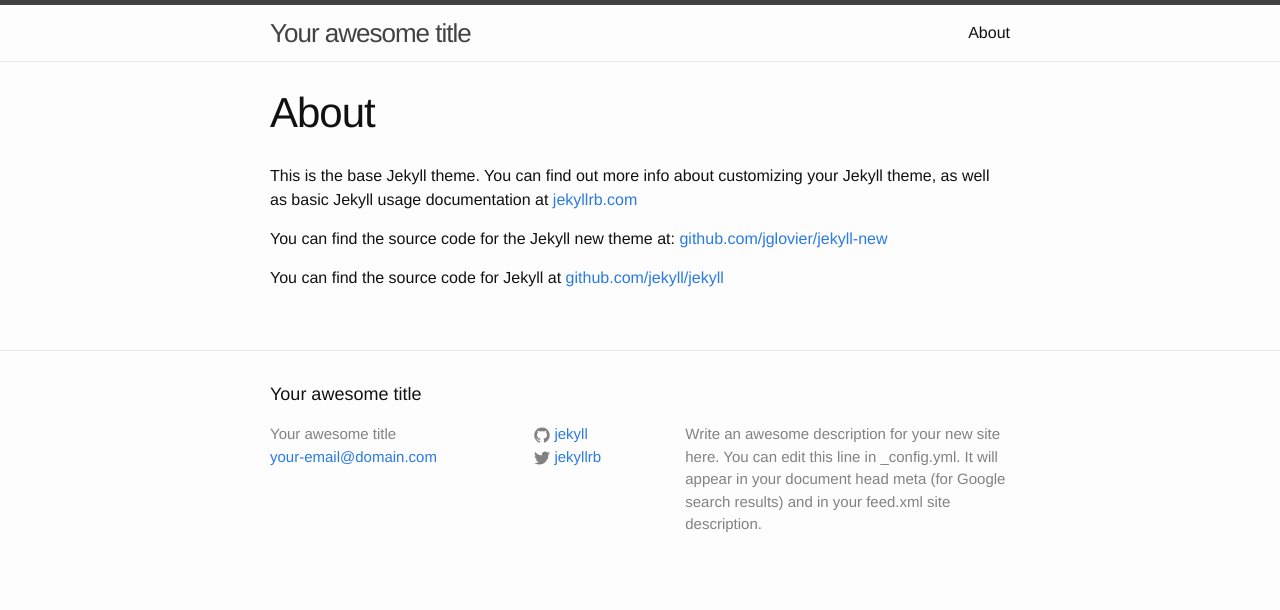
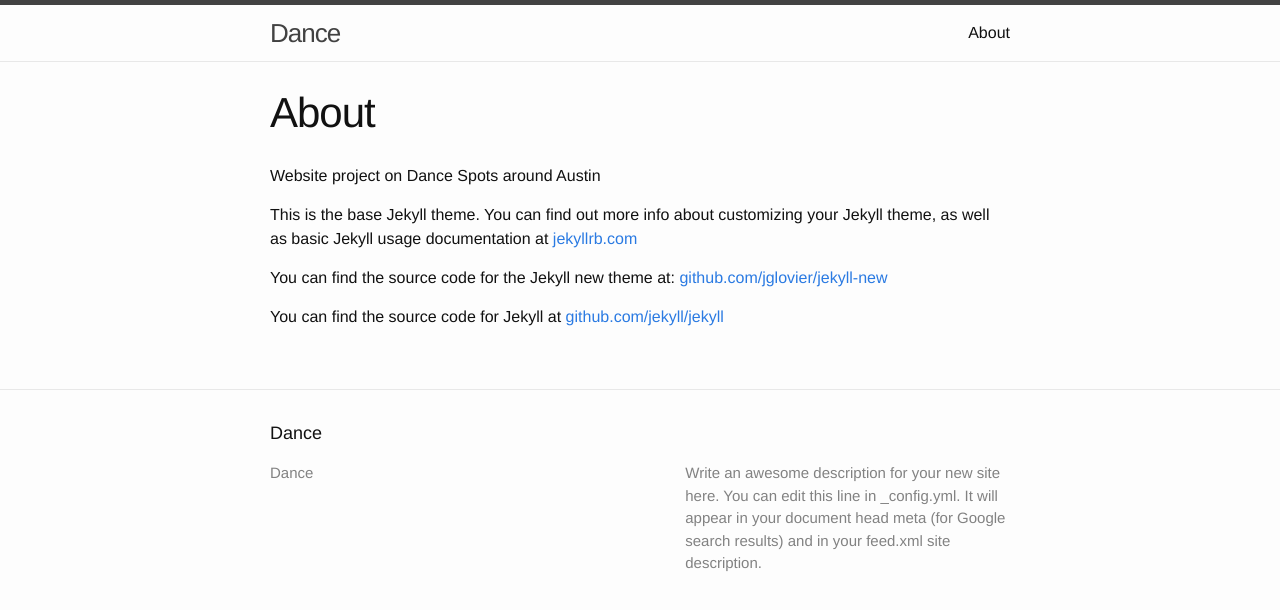
Before and after one commit to honeyjive/dance, a Jekyll site: the page built from about.md, in a window 1280 px wide. Shown: the top 610 px of the page. Built offline with Jekyll 4.4.1, drawn with Linux system fonts in a browser that asks for light colours.

Commit message:
Deleting default text

```diff
--- a/_config.yml
+++ b/_config.yml
@@ -1,14 +1,12 @@
 # Site settings
-title: Your awesome title
-email: your-email@domain.com
+title: Dance
 description: > # this means to ignore newlines until "baseurl:"
   Write an awesome description for your new site here. You can edit this
   line in _config.yml. It will appear in your document head meta (for
   Google search results) and in your feed.xml site description.
 baseurl: "" # the subpath of your site, e.g. /blog/
 url: "http://yourdomain.com" # the base hostname & protocol for your site
-twitter_username: jekyllrb
-github_username:  jekyll
+
 
 # Build settings
 markdown: kramdown
--- a/about.md
+++ b/about.md
@@ -4,6 +4,8 @@
 permalink: /about/
 ---
 
+Website project on Dance Spots around Austin
+
 This is the base Jekyll theme. You can find out more info about customizing your Jekyll theme, as well as basic Jekyll usage documentation at [jekyllrb.com](http://jekyllrb.com/)
 
 You can find the source code for the Jekyll new theme at: [github.com/jglovier/jekyll-new](https://github.com/jglovier/jekyll-new)
```
